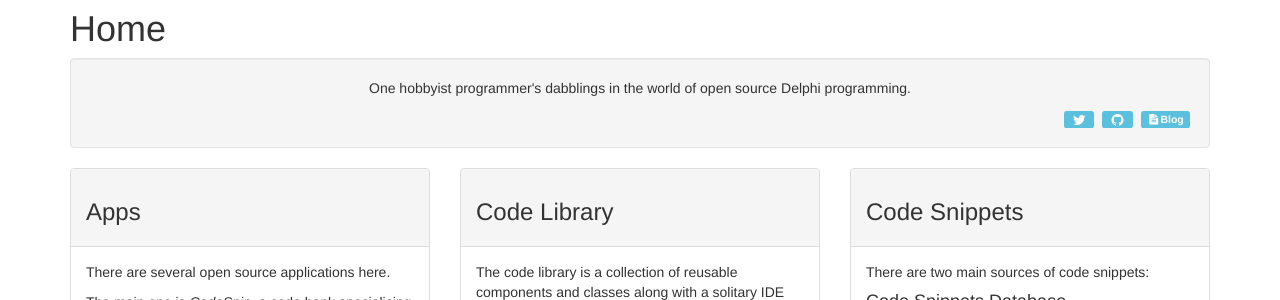
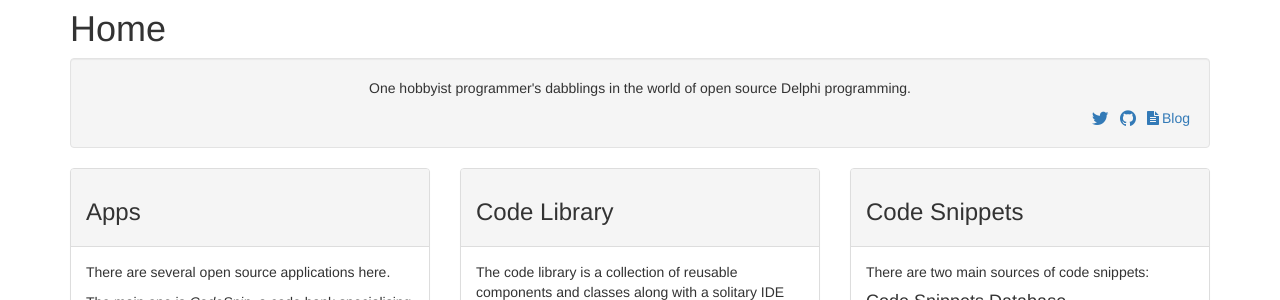
Before and after one commit to delphidabbler/delphidabbler.github.io, a Jekyll site: the page built from index.html, in a window 1280 px wide. Shown: the part 223-523 px from the top of the page. Built offline with Jekyll 4.4.1, drawn with Linux system fonts in a browser that asks for light colours; nearby versions of some CDN libraries.

Commit message:
Remove label style from home page social media link glyphs

```diff
--- a/index.html
+++ b/index.html
@@ -7,7 +7,9 @@ title: Home Page
 <div class="well">
   <p class="text-center">One hobbyist programmer's dabblings in the world of open source Delphi programming.</p>
   <div class="text-right">
-    <a href="https://twitter.com/delphidabbler"" title="@delphidabbler on Twitter" class="label label-info"><span class="fa fa-lg fa-twitter fa-fw" aria-hidden="true"></span></a>&nbsp;&nbsp;<a href="https://github.com/delphidabbler" title="DelphiDabbler GitHub account" class="label label-info"><span class="fa fa-lg fa-github fa-fw" aria-hidden="true"></span></a>&nbsp;&nbsp;<a href="http://delphidabbler.blogspot.com/" title="DelphiDabbler Blog on Blogger" class="label label-info"><span class="fa fa-file-text fa-fw" aria-hidden="true"></span>Blog</a>
+    <a href="https://twitter.com/delphidabbler"" title="@delphidabbler on Twitter"><span class="fa fa-lg fa-twitter fa-fw" aria-hidden="true"></span></a>
+    <a href="https://github.com/delphidabbler" title="DelphiDabbler GitHub account"><span class="fa fa-lg fa-github fa-fw" aria-hidden="true"></span></a>
+    <a href="http://delphidabbler.blogspot.com/" title="DelphiDabbler Blog on Blogger"><span class="fa fa-file-text fa-fw" aria-hidden="true"></span>Blog</a>
   </div>
 </div>
 
```
